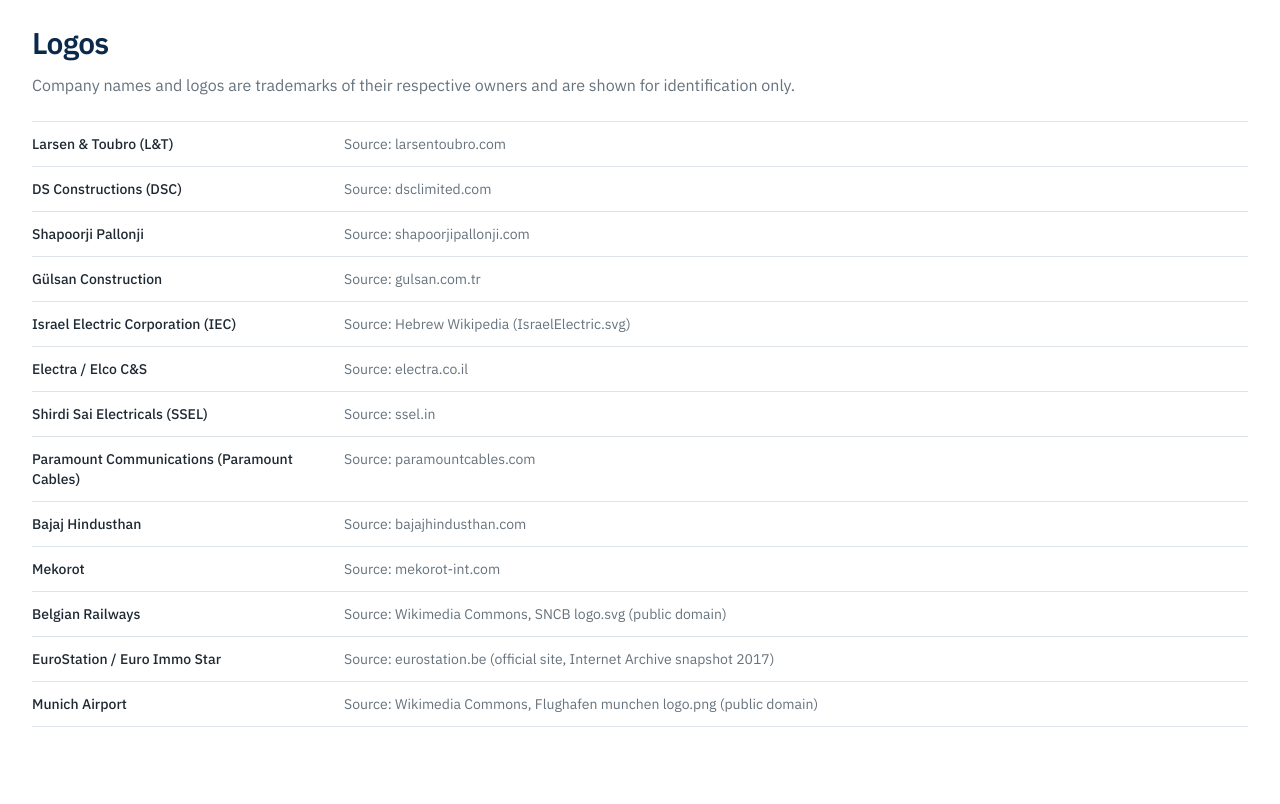
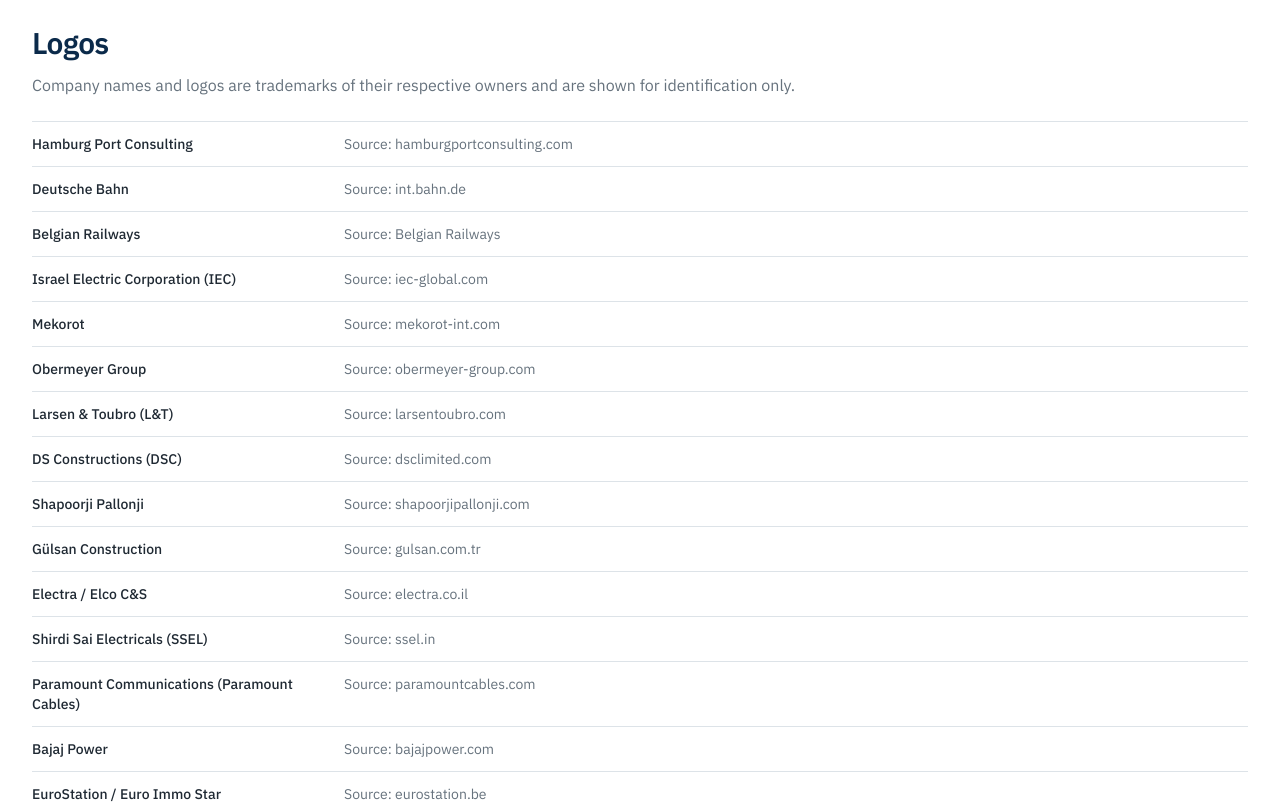
Before and after one commit to Afiicorp/agenova-website, a Next.js app: page /image-credits in a window 1280 px wide. Shown: the part 2200-3004 px from the top of the page. Built offline with nearby package versions, Linux system fonts and the light colour scheme; no server answers.

Commit message:
Fix partner and client data

```diff
--- a/src/data/partners.ts
+++ b/src/data/partners.ts
@@ -1,65 +1,310 @@
-import type { PartnerCategory, PartnerEntry } from "@/types";
+import type { PartnerEntry } from "@/types";
 
-type Logo = { file: string; source: string; dark?: boolean };
+type Logo = {
+  file: string;
+  source: string;
+  dark?: boolean;
+};
 
-const entry = (slug: string, name: string, initials: string, country: string, focus: string, logo?: Logo): PartnerEntry => ({
+const entry = (
+  slug: string,
+  name: string,
+  initials: string,
+  country: string,
+  focus: string,
+  logo?: Logo,
+): PartnerEntry => {
+  const logoFile = logo?.file ?? `${slug}.png`;
+
+  return {
     slug,
     name,
     initials,
     country,
     focus,
-  logo: `/images/partners/${logo?.file ?? `${slug}.png`}`,
+    sector: focus,
+    category: "partner",
+    logo: `/images/partners/${logoFile}`,
     logoBg: logo?.dark ? "dark" : undefined,
     logoSource: logo?.source,
-});
+  };
+};
 
 export const partnerImages = [
-  { src: "/images/general/partner-network.jpg", alt: "Aerial view of a motorway interchange" },
-  { src: "/images/general/partner-network-2.jpg", alt: "Aerial view of a container port terminal" },
+  {
+    src: "/images/general/partner-network.jpg",
+    alt: "Aerial view of a motorway interchange",
+  },
+  {
+    src: "/images/general/partner-network-2.jpg",
+    alt: "Aerial view of a container port terminal",
+  },
 ];
 
-export const partnerCategories: PartnerCategory[] = [
+/**
+ * Strategic Partners
+ *
+ * Exactly 6 partners as defined for the Agenova website.
+ */
+export const partners: PartnerEntry[] = [
+  entry(
+    "hamburg-port-consulting",
+    "Hamburg Port Consulting",
+    "HPC",
+    "Germany",
+    "Port consulting, infrastructure and logistics",
+    {
+      file: "hamburg-port-consulting.svg",
+      source: "hamburgportconsulting.com",
+    },
+  ),
+
+  entry(
+    "deutsche-bahn",
+    "Deutsche Bahn",
+    "DB",
+    "Germany",
+    "Railway infrastructure and transport",
+    {
+      file: "deutsche-bahn.png",
+      source: "int.bahn.de",
+    },
+  ),
+
+  entry(
+    "belgian-railways",
+    "Belgian Railways",
+    "BR",
+    "Belgium",
+    "Railway infrastructure and station redevelopment",
+    {
+      file: "belgian-railways.png",
+      source: "Belgian Railways",
+    },
+  ),
+
+  entry(
+    "israel-electric-corporation",
+    "Israel Electric Corporation (IEC)",
+    "IEC",
+    "Israel",
+    "Power generation, transmission and distribution",
+    {
+      file: "israel-electric-corporation.svg",
+      source: "iec-global.com",
+    },
+  ),
+
+  entry(
+    "mekorot",
+    "Mekorot",
+    "M",
+    "Israel",
+    "Water supply, treatment, desalination and wastewater infrastructure",
+    {
+      file: "mekorot.png",
+      source: "mekorot-int.com",
+      dark: true,
+    },
+  ),
+
+  entry(
+    "obermeyer",
+    "Obermeyer Group",
+    "OG",
+    "Germany",
+    "Engineering, infrastructure and technical services",
+    {
+      file: "obermeyer.svg",
+      source: "obermeyer-group.com",
+    },
+  ),
+];
+
+/**
+ * Clients
+ *
+ * Organizations presented as clients rather than strategic partners.
+ */
+export const clients: PartnerEntry[] = [
+  entry(
+    "larsen-toubro",
+    "Larsen & Toubro (L&T)",
+    "L&T",
+    "India",
+    "Engineering and major infrastructure",
+    {
+      file: "larsen-toubro.svg",
+      source: "larsentoubro.com",
+      dark: true,
+    },
+  ),
+
+  entry(
+    "ds-constructions",
+    "DS Constructions (DSC)",
+    "DSC",
+    "India",
+    "Airport and infrastructure construction",
+    {
+      file: "dsc.png",
+      source: "dsclimited.com",
+    },
+  ),
+
+  entry(
+    "shapoorji-pallonji",
+    "Shapoorji Pallonji",
+    "SP",
+    "India",
+    "Industrial and infrastructure construction",
+    {
+      file: "shapoorji-pallonji.svg",
+      source: "shapoorjipallonji.com",
+    },
+  ),
+
+  entry(
+    "gulsan-construction",
+    "Gülsan Construction",
+    "GC",
+    "Türkiye",
+    "Railways, highways and civil infrastructure",
+    {
+      file: "gulsan.svg",
+      source: "gulsan.com.tr",
+      dark: true,
+    },
+  ),
+
+  entry(
+    "electra-elco",
+    "Electra / Elco C&S",
+    "EE",
+    "Israel",
+    "Electrical infrastructure, engineering and equipment",
+    {
+      file: "electra-elco.png",
+      source: "electra.co.il",
+    },
+  ),
+
+  entry(
+    "shirdi-sai-electricals",
+    "Shirdi Sai Electricals (SSEL)",
+    "SSEL",
+    "India",
+    "Transformers and electrical equipment",
+    {
+      file: "shirdi-sai-electricals.png",
+      source: "ssel.in",
+    },
+  ),
+
+  entry(
+    "paramount-communications",
+    "Paramount Communications (Paramount Cables)",
+    "PC",
+    "India",
+    "Power and communication cables",
+    {
+      file: "paramount-communications.png",
+      source: "paramountcables.com",
+    },
+  ),
+
+  entry(
+    "bajaj-power",
+    "Bajaj Power",
+    "BP",
+    "India",
+    "Power generation and infrastructure",
+    {
+      file: "bajaj-power.jpg",
+      source: "bajajpower.com",
+    },
+  ),
+
+  entry(
+    "eurostation-euro-immo-star",
+    "EuroStation / Euro Immo Star",
+    "ES",
+    "Belgium",
+    "Railway engineering and station redevelopment",
+    {
+      file: "eurostation.png",
+      source: "eurostation.be",
+    },
+  ),
+
+  entry(
+    "munich-airport",
+    "Munich Airport",
+    "MA",
+    "Germany",
+    "Airport infrastructure and operations",
+    {
+      file: "munich-airport.png",
+      source: "munich-airport.de",
+    },
+  ),
+];
+
+/**
+ * Client sector categories used on the Partners & Clients page.
+ *
+ * These are derived from the clients list above.
+ */
+export const clientSectors = [
   {
     slug: "engineering-infrastructure",
     number: "01",
     title: "Engineering & Infrastructure",
-    entries: [
-      entry("larsen-toubro", "Larsen & Toubro (L&T)", "L&T", "India", "Engineering and major infrastructure", { file: "larsen-toubro.svg", source: "larsentoubro.com", dark: true }),
-      entry("ds-constructions", "DS Constructions (DSC)", "DSC", "India", "Airport and infrastructure construction", { file: "dsc.png", source: "dsclimited.com" }),
-      entry("shapoorji-pallonji", "Shapoorji Pallonji", "SP", "India", "Industrial and infrastructure construction", { file: "shapoorji-pallonji.svg", source: "shapoorjipallonji.com" }),
-      entry("gulsan-construction", "Gülsan Construction", "GC", "Türkiye", "Railways, highways and civil infrastructure", { file: "gulsan-construction.png", source: "gulsan.com.tr", dark: true }),
-    ],
+    entries: clients.filter((client) =>
+      [
+        "larsen-toubro",
+        "ds-constructions",
+        "shapoorji-pallonji",
+        "gulsan-construction",
+      ].includes(client.slug),
+    ),
   },
+
   {
-    slug: "energy-power-electrical",
+    slug: "energy-power",
     number: "02",
-    title: "Energy, Power & Electrical Equipment",
-    entries: [
-      entry("israel-electric-corporation", "Israel Electric Corporation (IEC)", "IEC", "Israel", "Power generation, transmission and distribution", { file: "israel-electric-corporation.svg", source: "Hebrew Wikipedia (IsraelElectric.svg)" }),
-      entry("electra-elco", "Electra / Elco C&S", "EE", "Israel", "Electrical infrastructure, engineering and equipment", { file: "electra-elco.png", source: "electra.co.il" }),
-      entry("shirdi-sai-electricals", "Shirdi Sai Electricals (SSEL)", "SSEL", "India", "Transformers and electrical equipment", { file: "shirdi-sai-electricals.png", source: "ssel.in" }),
-      entry("paramount-communications", "Paramount Communications (Paramount Cables)", "PC", "India", "Power and communication cables", { file: "paramount-communications.png", source: "paramountcables.com" }),
-      entry("bajaj-hindusthan", "Bajaj Hindusthan", "BH", "India", "Industrial power generation", { file: "bajaj-hindusthan.png", source: "bajajhindusthan.com" }),
-    ],
+    title: "Energy & Power",
+    entries: clients.filter((client) =>
+      [
+        "electra-elco",
+        "shirdi-sai-electricals",
+        "paramount-communications",
+        "bajaj-power",
+      ].includes(client.slug),
+    ),
   },
+
   {
-    slug: "water-environmental",
+    slug: "water-environment",
     number: "03",
-    title: "Water & Environmental Infrastructure",
-    entries: [
-      entry("mekorot", "Mekorot", "M", "Israel", "Water supply, treatment, desalination and wastewater infrastructure", { file: "mekorot.png", source: "mekorot-int.com", dark: true }),
-    ],
+    title: "Water & Environment",
+    entries: [],
   },
+
   {
     slug: "railways-airports-transport",
     number: "04",
-    title: "Railways, Airports & Transport Infrastructure",
-    entries: [
-      entry("belgian-railways", "Belgian Railways", "BR", "Belgium", "Railway infrastructure and station redevelopment", { file: "belgian-railways.png", source: "Wikimedia Commons, SNCB logo.svg (public domain)" }),
-      entry("eurostation-euro-immo-star", "EuroStation / Euro Immo Star", "ES", "Belgium", "Railway engineering and station redevelopment", { file: "eurostation.png", source: "eurostation.be (official site, Internet Archive snapshot 2017)" }),
-      entry("munich-airport", "Munich Airport", "MA", "Germany", "Airport infrastructure and operations", { file: "munich-airport.png", source: "Wikimedia Commons, Flughafen munchen logo.png (public domain)" }),
-    ],
+    title: "Railways, Airports & Transport",
+    entries: clients.filter((client) =>
+      [
+        "eurostation-euro-immo-star",
+        "munich-airport",
+      ].includes(client.slug),
+    ),
   },
 ];
 
-export const allPartners = partnerCategories.flatMap((c) => c.entries);
+/**
+ * Combined list for components that need every organization.
+ */
+export const allPartners: PartnerEntry[] = [...partners, ...clients];
```
Lines whose indentation alone changed are shown as unchanged.
